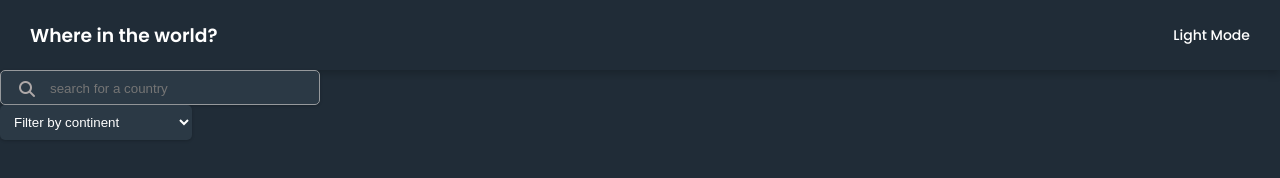
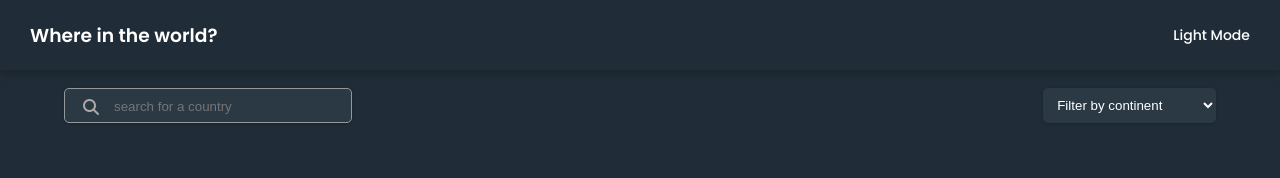
Before and after one commit to kore4677/countries, a plain HTML site: page index.html in a window 1280 px wide. Drawn offline with Linux system fonts and the light colour scheme; no server answers.

Commit message:
added some styling

```diff
--- a/style.css
+++ b/style.css
@@ -30,7 +30,7 @@ header{
     height: 35px;
     border-radius: 5px;
     border: 1px solid hsl(210, 3%, 60%);
-    box-shadow: 0 1px 3px 0 rgb(0 0 0 / 20%);ææ
+    box-shadow: 0 1px 3px 0 rgb(0 0 0 / 20%);
 }
 
 .searchbg{
@@ -76,6 +76,14 @@ header{
 .containerC{
     width: 90%;
     margin: auto;
+    display: flex;
+    justify-content: space-between;
+}
+.container{
+    display: flex;
+    justify-content: space-between;
+    width: 90%;
+    margin: 18px auto;
 }
 #countries{
     display: flex;
```
